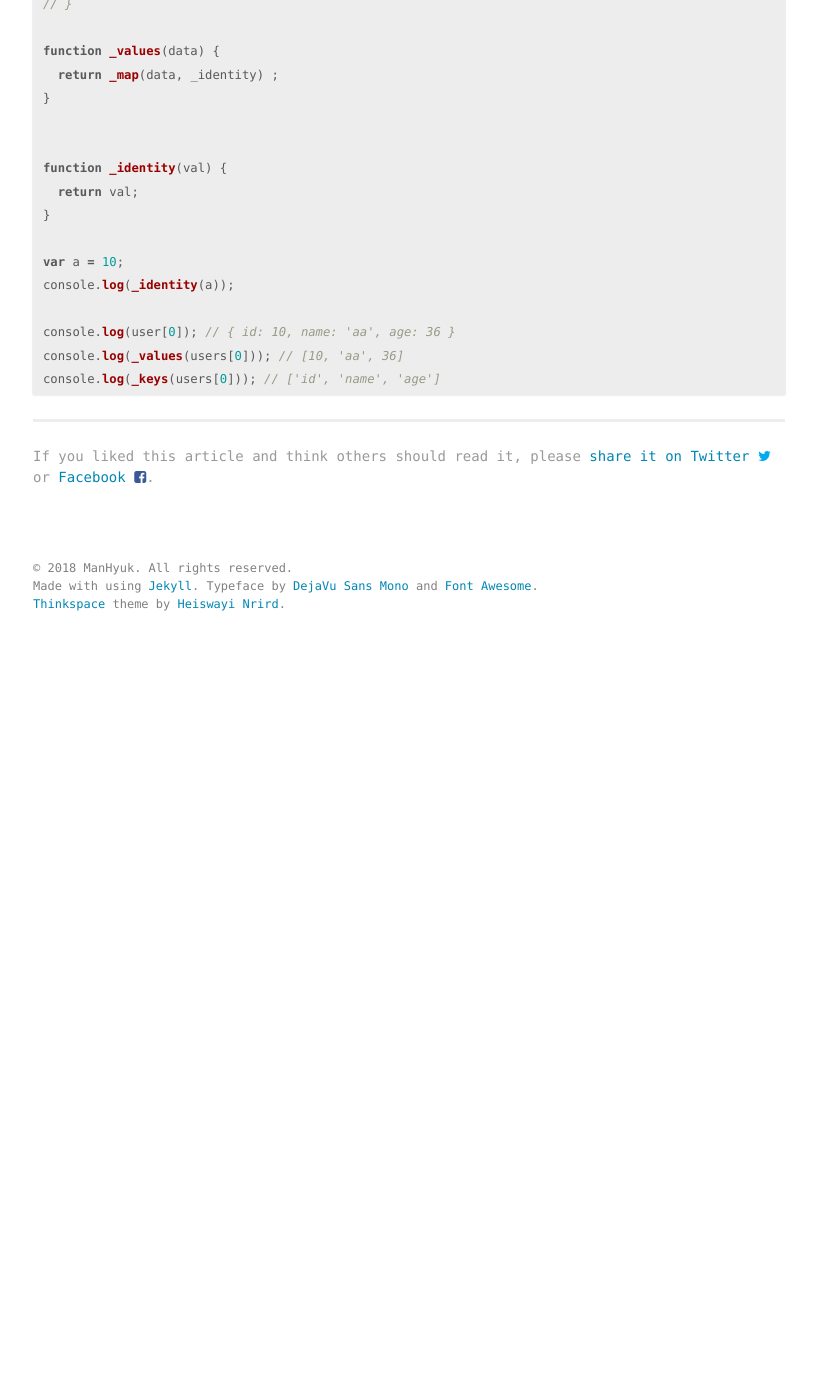
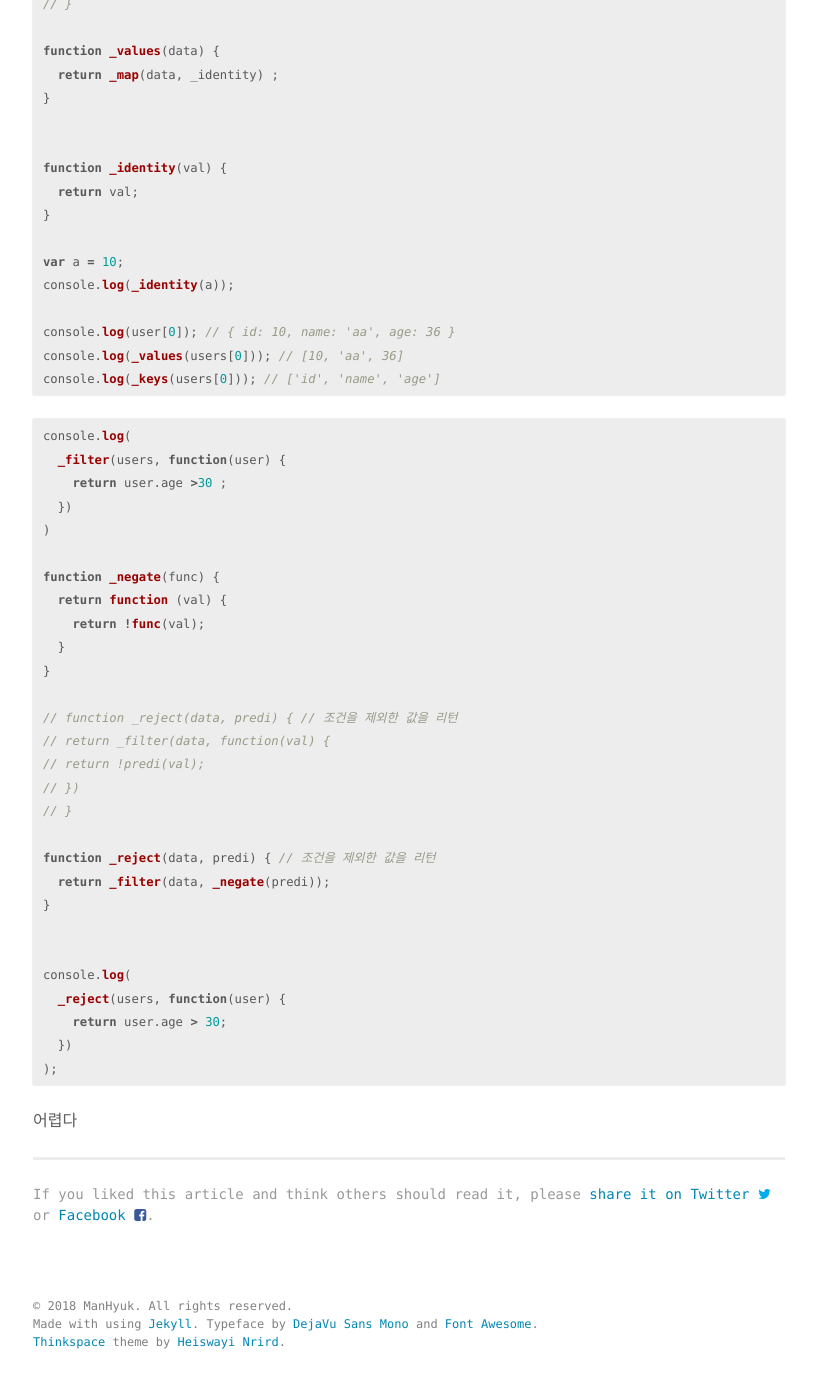
Before and after one commit to ManHyuk/ManHyuk.github.io, a Jekyll site: the page built from _posts/2018-04-04-functional-js-4.md, in a window 1280 px wide and 1400 px high, scrolled down 1177 px. Shown: the top 1388 px of the window, without its empty margins (231-1048 px from the left). Built offline with Jekyll 4.4.1, drawn with Linux system fonts in a browser that asks for light colours; before the commit the page ends 1839 px from its top, so only the background shows below that.

Commit message:
edit fnjs4

````diff
--- a/_posts/2018-04-04-functional-js-4.md
+++ b/_posts/2018-04-04-functional-js-4.md
@@ -44,7 +44,7 @@ var users = [
 
 ```javascript
 console.log(
-  _map(users, functioin(user) {
+  _map(users, function(user) {
     return user.name;
   })
 );
@@ -69,3 +69,37 @@ console.log(user[0]); // { id: 10, name: 'aa', age: 36 }
 console.log(_values(users[0])); // [10, 'aa', 36]
 console.log(_keys(users[0])); // ['id', 'name', 'age']
 ```
+
+
+```javascript
+console.log(
+  _filter(users, function(user) {
+    return user.age >30 ;
+  })
+)
+
+function _negate(func) {
+  return function (val) {
+    return !func(val);
+  }
+}
+
+// function _reject(data, predi) { // 조건을 제외한 값을 리턴
+//   return _filter(data, function(val) {
+//     return !predi(val);
+//   })
+// }
+
+function _reject(data, predi) { // 조건을 제외한 값을 리턴
+  return _filter(data, _negate(predi));
+}
+
+
+console.log(
+  _reject(users, function(user) {
+    return user.age > 30;
+  })
+);
+```
+
+어렵다
````
